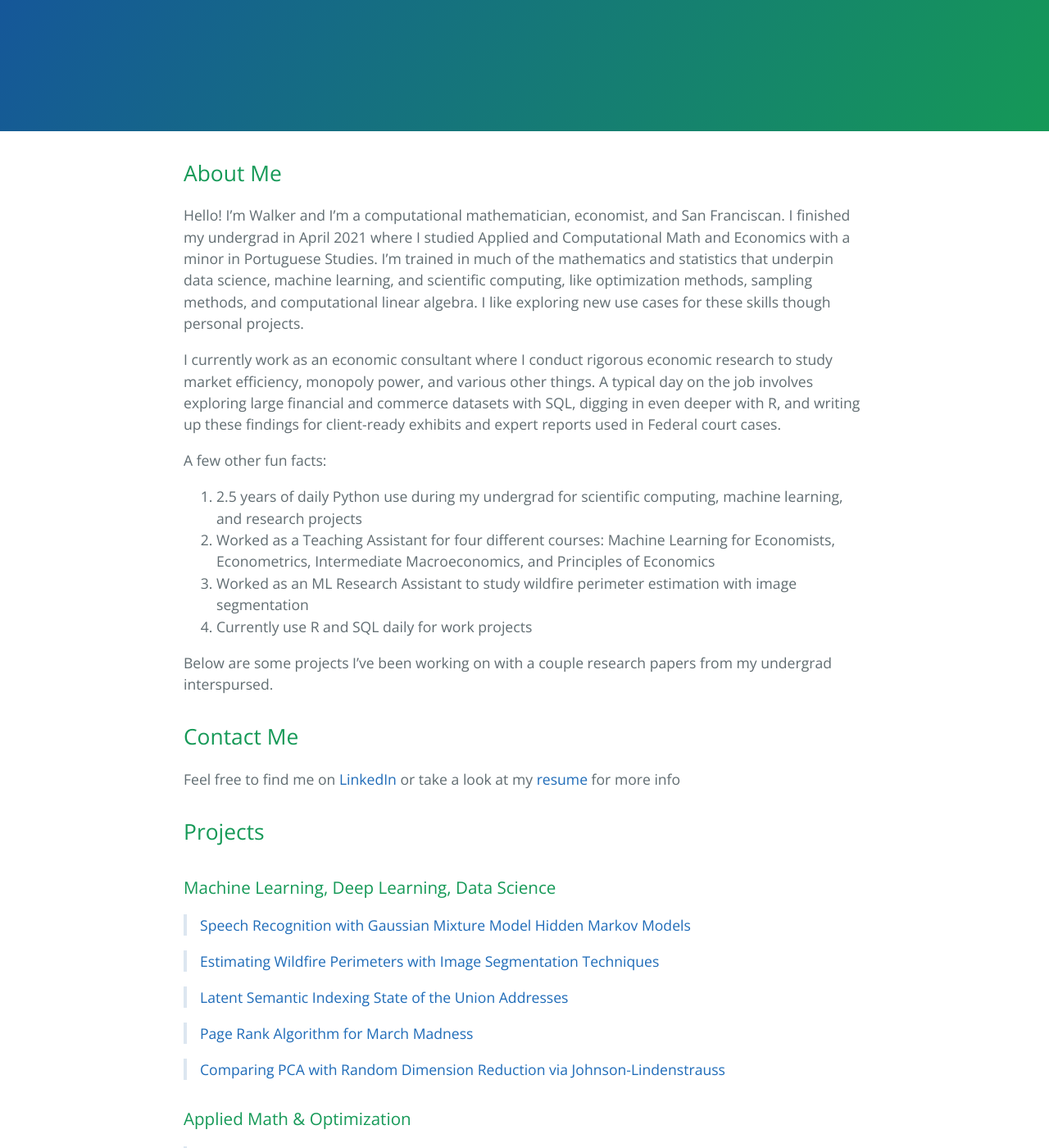
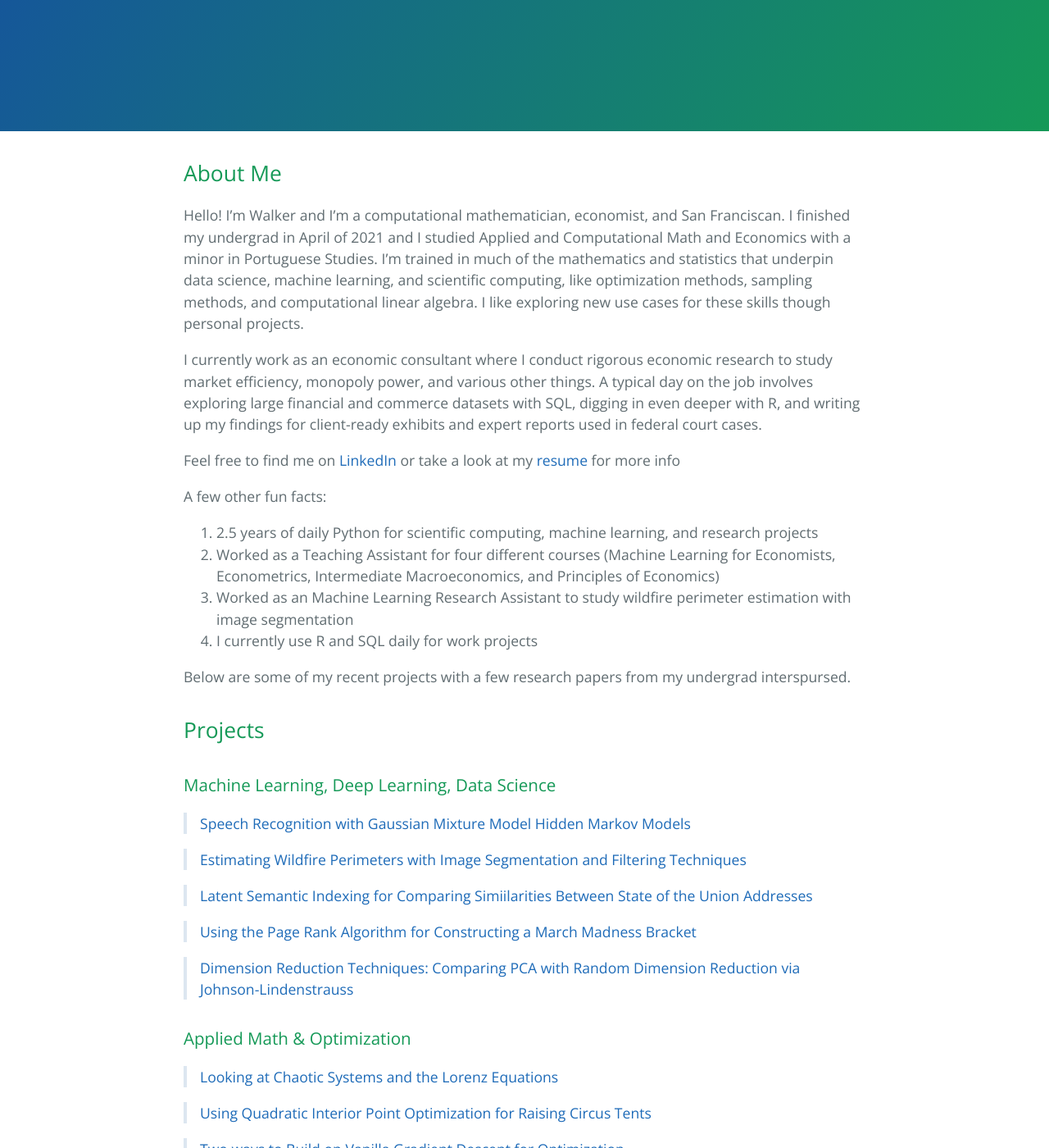
Before and after one commit to walkerhughes/portfolio, a Jekyll site: the page built from index.md, in a window 1280 px wide and 1400 px high. Shown: the whole window at 82% size. Built offline with Jekyll 4.4.1, drawn with Linux system fonts in a browser that asks for light colours; our own code applies the rules of GitHub Pages for plain Markdown files; some of the changed text lies outside the part shown.

Commit message:
Update index.md

```diff
--- a/index.md
+++ b/index.md
@@ -4,21 +4,21 @@ layout: default
 
 ## About Me
 
-Hello! I'm Walker and I'm a computational mathematician, economist, and San Franciscan. I finished my undergrad in April 2021 where I studied Applied and Computational Math and Economics with a minor in Portuguese Studies. I'm trained in much of the mathematics and statistics that underpin data science, machine learning, and scientific computing, like optimization methods, sampling methods, and computational linear algebra. I like exploring new use cases for these skills though personal projects.
+Hello! I'm Walker and I'm a computational mathematician, economist, and San Franciscan. I finished my undergrad in April of 2021 and I studied Applied and Computational Math and Economics with a minor in Portuguese Studies. I'm trained in much of the mathematics and statistics that underpin data science, machine learning, and scientific computing, like optimization methods, sampling methods, and computational linear algebra. I like exploring new use cases for these skills though personal projects.
 
-I currently work as an economic consultant where I conduct rigorous economic research to study market efficiency, monopoly power, and various other things. A typical day on the job involves exploring large financial and commerce datasets with SQL, digging in even deeper with R, and writing up these findings for client-ready exhibits and expert reports used in Federal court cases.
+I currently work as an economic consultant where I conduct rigorous economic research to study market efficiency, monopoly power, and various other things. A typical day on the job involves exploring large financial and commerce datasets with SQL, digging in even deeper with R, and writing up my findings for client-ready exhibits and expert reports used in federal court cases.
+
+
+<p>Feel free to find me on <a href="https://www.linkedin.com/in/walker-hughes/">LinkedIn</a> or take a look at my <a href="./Hughes, Walker.pdf">resume</a> for more info</p>
+
 
 A few other fun facts:
-1. 2.5 years of daily Python use during my undergrad for scientific computing, machine learning, and research projects
-2. Worked as a Teaching Assistant for four different courses: Machine Learning for Economists, Econometrics, Intermediate Macroeconomics, and Principles of Economics
-3. Worked as an ML Research Assistant to study wildfire perimeter estimation with image segmentation
-4. Currently use R and SQL daily for work projects
+1. 2.5 years of daily Python for scientific computing, machine learning, and research projects
+2. Worked as a Teaching Assistant for four different courses (Machine Learning for Economists, Econometrics, Intermediate Macroeconomics, and Principles of Economics)
+3. Worked as an Machine Learning Research Assistant to study wildfire perimeter estimation with image segmentation
+4. I currently use R and SQL daily for work projects
 
-Below are some projects I've been working on with a couple research papers from my undergrad interspursed.
-
-## Contact Me
-
-<p>Feel free to find me on <a href="https://www.linkedin.com/in/walker-hughes/">LinkedIn</a> or take a look at my <a href="./Hughes, Walker.pdf">resume</a> for more info</p>
+Below are some of my recent projects with a few research papers from my undergrad interspursed.
 
 ## Projects
 
@@ -26,33 +26,33 @@ Below are some projects I've been working on with a couple research papers from
 
 > [Speech Recognition with Gaussian Mixture Model Hidden Markov Models](./speech_recognition.html)
 
-> [Estimating Wildfire Perimeters with Image Segmentation Techniques](./wildfire_perimeters.html)
+> [Estimating Wildfire Perimeters with Image Segmentation and Filtering Techniques](./wildfire_perimeters.html)
 
-> [Latent Semantic Indexing State of the Union Addresses](./lsi.html)
+> [Latent Semantic Indexing for Comparing Simiilarities Between State of the Union Addresses](./lsi.html)
 
-> [Page Rank Algorithm for March Madness](./page_rank.html)
+> [Using the Page Rank Algorithm for Constructing a March Madness Bracket](./page_rank.html)
 
-> [Comparing PCA with Random Dimension Reduction via Johnson-Lindenstrauss](./random_projections.html)
+> [Dimension Reduction Techniques: Comparing PCA with Random Dimension Reduction via Johnson-Lindenstrauss](./random_projections.html)
 
 ### Applied Math & Optimization
 
-> [Chaotic Systems and the Lorenz Equations](./lorenz_equations.html)
+> [Looking at Chaotic Systems and the Lorenz Equations](./lorenz_equations.html)
 
-> [Interior Point Optimization for Raising Circus Tents](./interior_point_methods.html)
+> [Using Quadratic Interior Point Optimization for Raising Circus Tents](./interior_point_methods.html)
 
-> [Gradient Methods for Optimization](./gradient_optimization_methods.html)
+> [Two ways to Build on Vanilla Gradient Descent for Optimization](./gradient_optimization_methods.html)
 
 ### Economics and Finance
 
-> [The Effects of COVID-19 Super Spreader Events with Synthetic Controls](./synth.html)
+> [A Simple Statistical Arbitrage Model Through Pairs Trading](./pairs_trading.html)
 
-> [Statistical Arbitrage Model Through Stationary Pairs Trading](./pairs_trading.html)
+> [The Effects of COVID-19 Super Spreader Events with Synthetic Controls (Research Paper)](./synth.html)
 
-> <p><a href="./optimal_control_portfolio_opt.pdf">Optimal Control Portfolio Optimization with Dynamic Risk Tolereances</a></p>
+> <p><a href="./optimal_control_portfolio_opt.pdf">Optimal Control Portfolio Optimization with Dynamic Risk Tolereances (Research Paper)</a></p>
 
 ### Portuguese
 
-> <p><a href="./crise_do_encilhamento.pdf">O Encilhamento e o papel de Rui Barbosa</a></p>
+> <p><a href="./crise_do_encilhamento.pdf">O Encilhamento e o papel de Rui Barbosa (Research Paper in Portuguese on Rui Barbosa's role in Causing one of Brazil's Most Famous Economic Crises)</a></p>
 
 ### Photography
 
```
